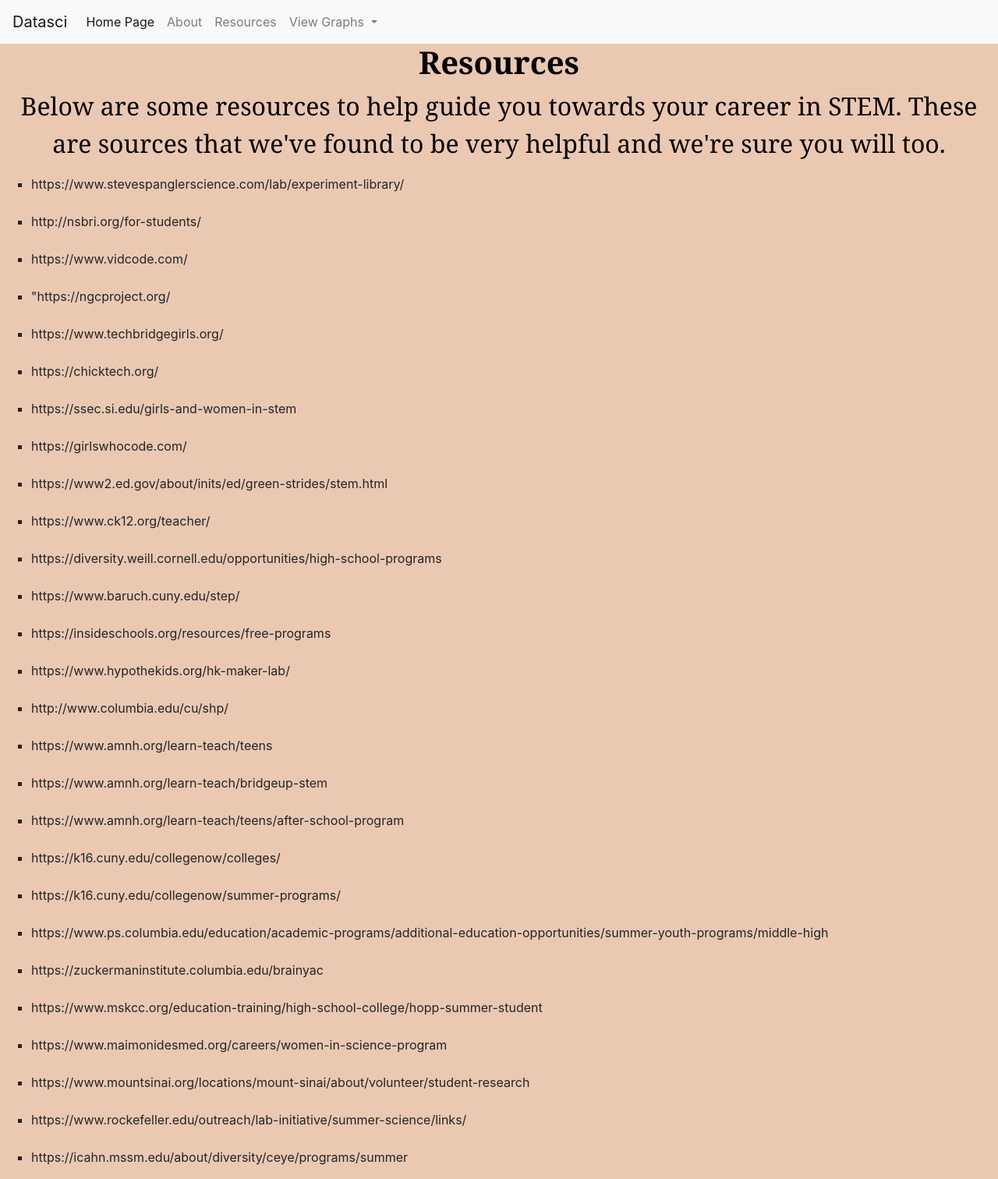
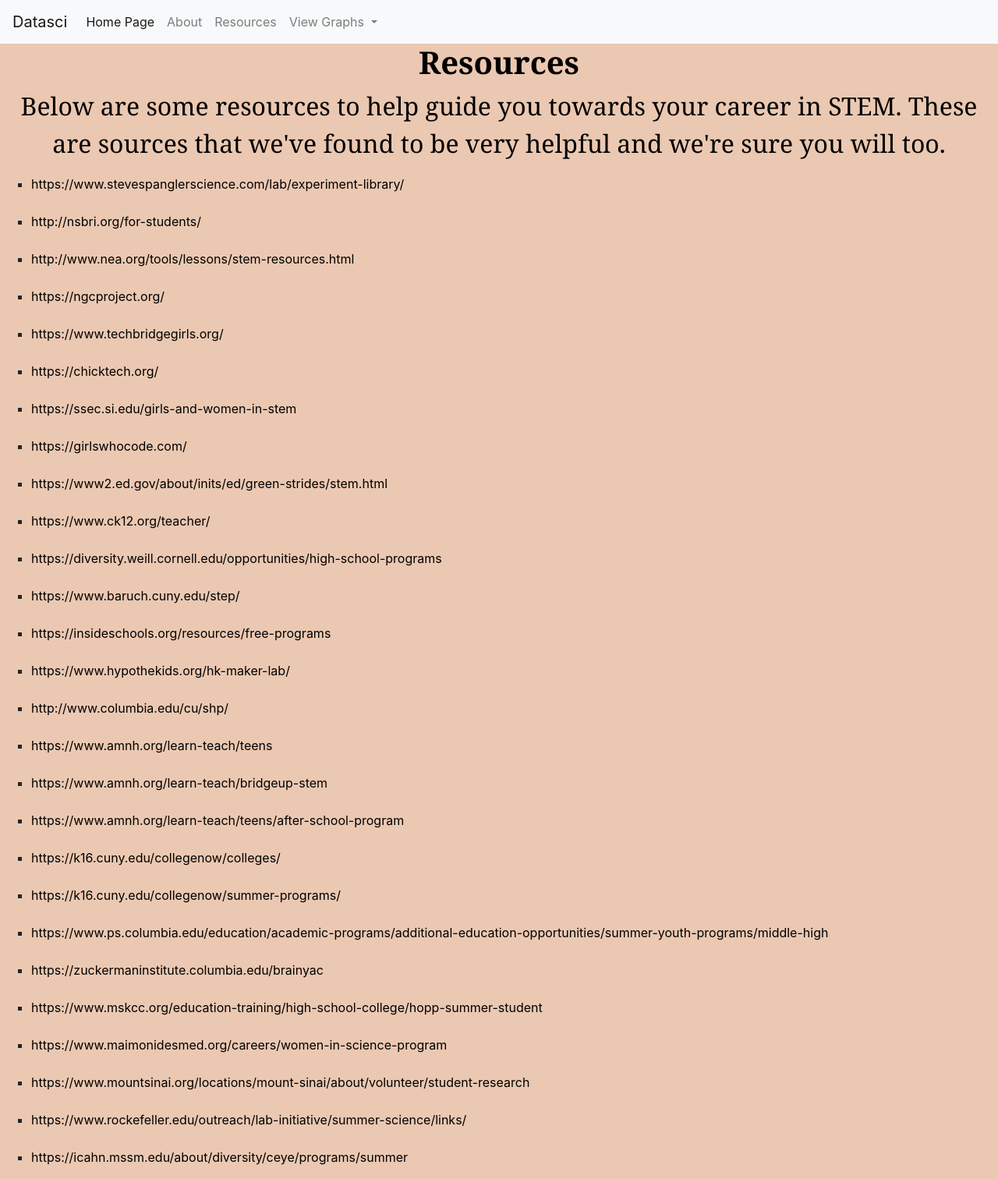
Before and after one commit to spazmattie/masfirstgit, a Flask app: page /resources.html in a window 1280 px wide. Shown: the whole page at 78% size. Run offline with Flask 2, Linux system fonts and the light colour scheme; some libraries are stand-ins or nearby versions.

Commit message:
New additions

```diff
--- a/templates/resources.html
+++ b/templates/resources.html
@@ -56,163 +56,163 @@
   <p>
     <ul>
       <li type="square">
-        https://www.stevespanglerscience.com/lab/experiment-library/
+        <a href="https://www.stevespanglerscience.com/lab/experiment-library/" target="_blank">https://www.stevespanglerscience.com/lab/experiment-library/</a>
       </li>
 
       <br>
 
       <li type="square">
-        http://nsbri.org/for-students/
+        <a href="http://nsbri.org/for-students/" target="_blank">http://nsbri.org/for-students/</a>
       </li>
 
       <br>
 
       <li type="square">
-        https://www.vidcode.com/
+        <a href= "http://www.nea.org/tools/lessons/stem-resources.html" target="_blank">http://www.nea.org/tools/lessons/stem-resources.html</a>
       </li>
 
       <br>
 
       <li type="square">
-        "https://ngcproject.org/
+        <a href= "https://ngcproject.org/" target="_blank">https://ngcproject.org/</a>
       </li>
 
       <br>
 
       <li type="square">
-        https://www.techbridgegirls.org/
+        <a href= "https://www.techbridgegirls.org/" target="_blank">https://www.techbridgegirls.org/</a>
       </li>
 
       <br>
 
       <li type="square">
-        https://chicktech.org/
+        <a href= "https://chicktech.org/" target="_blank">https://chicktech.org/</a>
       </li>
 
       <br>
 
       <li type="square">
-        https://ssec.si.edu/girls-and-women-in-stem
+        <a href= "https://ssec.si.edu/girls-and-women-in-stem" target="_blank">https://ssec.si.edu/girls-and-women-in-stem</a>
       </li>
 
       <br>
 
       <li type="square">
-        https://girlswhocode.com/
+        <a href= "https://girlswhocode.com/" target="_blank">https://girlswhocode.com/</a>
       </li>
 
       <br>
 
       <li type="square">
-        https://www2.ed.gov/about/inits/ed/green-strides/stem.html
+        <a href = "https://www2.ed.gov/about/inits/ed/green-strides/stem.html" target="_blank">https://www2.ed.gov/about/inits/ed/green-strides/stem.html</a>
       </li>
 
       <br>
 
       <li type="square">
-        https://www.ck12.org/teacher/
+        <a href= "https://www.ck12.org/teacher/" target="_blank">https://www.ck12.org/teacher/</a>
       </li>
 
       <br>
 
       <li type="square">
-        https://diversity.weill.cornell.edu/opportunities/high-school-programs
+        <a href= "https://diversity.weill.cornell.edu/opportunities/high-school-programs" target="_blank">https://diversity.weill.cornell.edu/opportunities/high-school-programs</a>
       </li>
 
       <br>
 
       <li type="square">
-        https://www.baruch.cuny.edu/step/
+        <a href= "https://www.baruch.cuny.edu/step/" target="_blank">https://www.baruch.cuny.edu/step/</a>
       </li>
 
       <br>
 
       <li type="square">
-        https://insideschools.org/resources/free-programs
+        <a href= "https://insideschools.org/resources/free-programs" target="_blank">https://insideschools.org/resources/free-programs</a>
       </li>
 
       <br>
 
       <li type="square">
-        https://www.hypothekids.org/hk-maker-lab/
+        <a href= "https://www.hypothekids.org/hk-maker-lab/" target="_blank">https://www.hypothekids.org/hk-maker-lab/</a>
       </li>
 
       <br>
 
       <li type="square">
-        http://www.columbia.edu/cu/shp/
+        <a href= "http://www.columbia.edu/cu/shp/" target="_blank">http://www.columbia.edu/cu/shp/</a>
       </li>
 
       <br>
 
       <li type="square">
-        https://www.amnh.org/learn-teach/teens
+        <a href= "https://www.amnh.org/learn-teach/teens" target="_blank">https://www.amnh.org/learn-teach/teens</a>
       </li>
 
       <br>
 
       <li type="square">
-        https://www.amnh.org/learn-teach/bridgeup-stem
+        <a href= "https://www.amnh.org/learn-teach/bridgeup-stem" target="_blank">https://www.amnh.org/learn-teach/bridgeup-stem</a>
       </li>
 
       <br>
 
       <li type="square">
-        https://www.amnh.org/learn-teach/teens/after-school-program
+        <a href= "https://www.amnh.org/learn-teach/teens/after-school-program" target="_blank">https://www.amnh.org/learn-teach/teens/after-school-program</a>
       </li>
 
       <br>
 
       <li type="square">
-        https://k16.cuny.edu/collegenow/colleges/
+        <a href= "https://k16.cuny.edu/collegenow/colleges/" target="_blank">https://k16.cuny.edu/collegenow/colleges/</a>
       </li>
 
       <br>
 
       <li type="square">
-        https://k16.cuny.edu/collegenow/summer-programs/
+        <a href= "https://k16.cuny.edu/collegenow/summer-programs/" target="_blank">https://k16.cuny.edu/collegenow/summer-programs/</a>
       </li>
 
       <br>
 
       <li type="square">
-        https://www.ps.columbia.edu/education/academic-programs/additional-education-opportunities/summer-youth-programs/middle-high
+        <a href= "https://www.ps.columbia.edu/education/academic-programs/additional-education-opportunities/summer-youth-programs/middle-high" target="_blank">https://www.ps.columbia.edu/education/academic-programs/additional-education-opportunities/summer-youth-programs/middle-high</a>
       </li>
 
       <br>
 
       <li type="square">
-        https://zuckermaninstitute.columbia.edu/brainyac
+        <a href= "https://zuckermaninstitute.columbia.edu/brainyac" target="_blank">https://zuckermaninstitute.columbia.edu/brainyac</a>
       </li>
 
       <br>
 
       <li type="square">
-        https://www.mskcc.org/education-training/high-school-college/hopp-summer-student
+        <a href= "https://www.mskcc.org/education-training/high-school-college/hopp-summer-student" target="_blank">https://www.mskcc.org/education-training/high-school-college/hopp-summer-student</a>
       </li>
 
       <br>
 
       <li type="square">
-        https://www.maimonidesmed.org/careers/women-in-science-program
+        <a href= "https://www.maimonidesmed.org/careers/women-in-science-program" target="_blank">https://www.maimonidesmed.org/careers/women-in-science-program</a>
       </li>
 
       <br>
 
       <li type="square">
-        https://www.mountsinai.org/locations/mount-sinai/about/volunteer/student-research
+        <a href= "https://www.mountsinai.org/locations/mount-sinai/about/volunteer/student-research" target="_blank">https://www.mountsinai.org/locations/mount-sinai/about/volunteer/student-research</a>
       </li>
 
       <br>
 
       <li type="square">
-        https://www.rockefeller.edu/outreach/lab-initiative/summer-science/links/
+        <a href= "https://www.rockefeller.edu/outreach/lab-initiative/summer-science/links/" target="_blank">https://www.rockefeller.edu/outreach/lab-initiative/summer-science/links/</a>
       </li>
 
       <br>
 
       <li type="square">
-        https://icahn.mssm.edu/about/diversity/ceye/programs/summer
+        <a href= "https://icahn.mssm.edu/about/diversity/ceye/programs/summer" target="_blank">https://icahn.mssm.edu/about/diversity/ceye/programs/summer</a>
       </li>
     </ul>
   </p>
```
